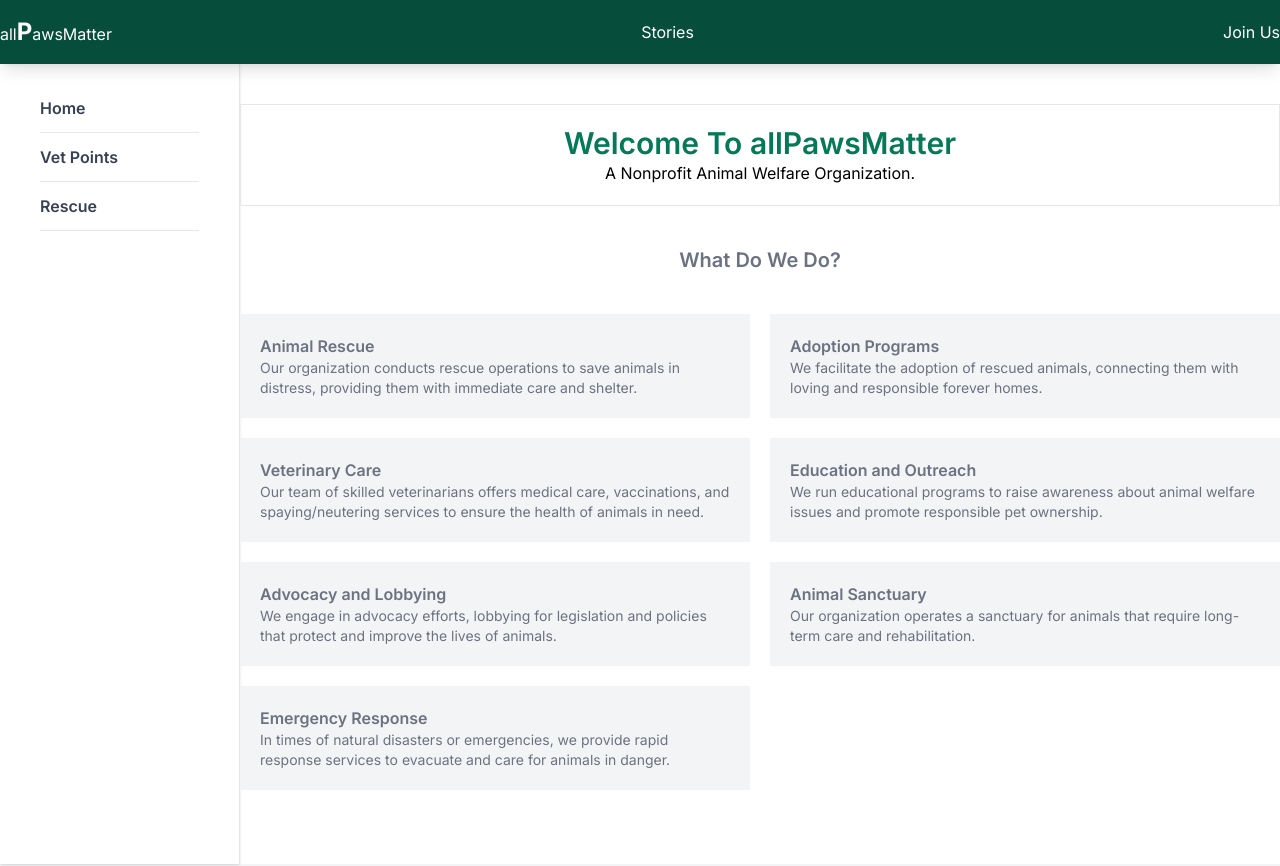
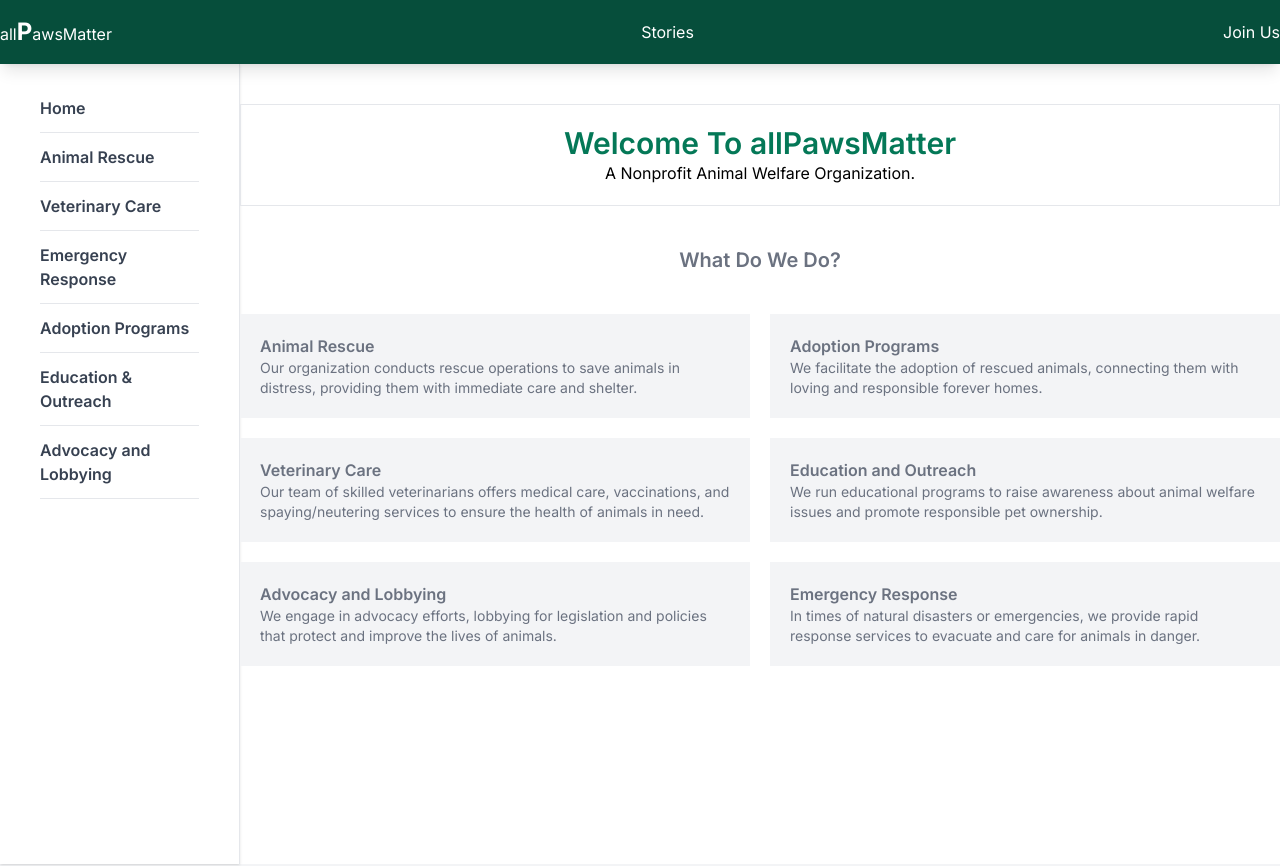
Before and after one commit to Aniqa4/All-Paws-Matter, a Next.js app: page /HomePage in a window 1280 px wide. Shown: the top 866 px of the page. Built offline with nearby package versions, Linux system fonts and the light colour scheme.

Commit message:
added more nested routes

```diff
--- /dev/null
+++ b/app/HomePage/advocacy-and-lobbying/page.tsx
@@ -0,0 +1,10 @@
+import React from 'react'
+import HomeLayouts from '../HomeLayouts'
+
+export default function page() {
+  return (
+    <HomeLayouts>
+
+    </HomeLayouts>
+  )
+}
--- /dev/null
+++ b/app/HomePage/animal-rescue/page.tsx
@@ -0,0 +1,10 @@
+import React from 'react'
+import HomeLayouts from '../HomeLayouts'
+
+export default function page() {
+  return (
+    <HomeLayouts>
+
+    </HomeLayouts>
+  )
+}
--- /dev/null
+++ b/app/HomePage/education-and-Outreach/page.tsx
@@ -0,0 +1,10 @@
+import React from 'react'
+import HomeLayouts from '../HomeLayouts'
+
+export default function page() {
+  return (
+    <HomeLayouts>
+
+    </HomeLayouts>
+  )
+}
--- /dev/null
+++ b/app/HomePage/emergency-response/page.tsx
@@ -0,0 +1,10 @@
+import React from 'react'
+import HomeLayouts from '../HomeLayouts'
+
+export default function page() {
+  return (
+    <HomeLayouts>
+
+    </HomeLayouts>
+  )
+}
--- a/app/Sidebar/Sidebar.tsx
+++ b/app/Sidebar/Sidebar.tsx
@@ -6,8 +6,12 @@ export default function Sidebar() {
     <div>
         <ul className='w-60 shadow border-e h-screen px-10 py-5 text-gray-700 font-semibold'>
             <li className='border-b py-3'><Link href={'/HomePage'}>Home</Link></li>
-            <li className='border-b py-3'><Link href={'/HomePage/vet-points'}>Vet Points</Link></li>
-            <li className='border-b py-3'><Link href={'/HomePage/rescue'}>Rescue</Link></li>
+            <li className='border-b py-3'><Link href={'/HomePage/animal-rescue'}>Animal Rescue</Link></li>
+            <li className='border-b py-3'><Link href={'/HomePage/veterinary-care'}>Veterinary Care</Link></li>
+            <li className='border-b py-3'><Link href={'/HomePage/emergency-response'}>Emergency Response</Link></li>
+            <li className='border-b py-3'><Link href={'/HomePage/adoption-programs'}>Adoption Programs</Link></li>
+            <li className='border-b py-3'><Link href={'/HomePage/education-and-Outreach'}>Education & Outreach</Link></li>
+            <li className='border-b py-3'><Link href={'/HomePage/advocacy-and-lobbying'}>Advocacy and Lobbying</Link></li>
         </ul>
     </div>
   )
--- a/public/services.json
+++ b/public/services.json
@@ -20,10 +20,6 @@
       "description": "We engage in advocacy efforts, lobbying for legislation and policies that protect and improve the lives of animals."
     },
     {
-      "service_name": "Animal Sanctuary",
-      "description": "Our organization operates a sanctuary for animals that require long-term care and rehabilitation."
-    },
-    {
       "service_name": "Emergency Response",
       "description": "In times of natural disasters or emergencies, we provide rapid response services to evacuate and care for animals in danger."
     }
```
Also changed, not shown: app/HomePage/adoption-programs/page.tsx (renamed from app/HomePage/rescue/page.tsx), app/HomePage/veterinary-care/page.tsx (renamed from app/HomePage/vet-points/page.tsx).
